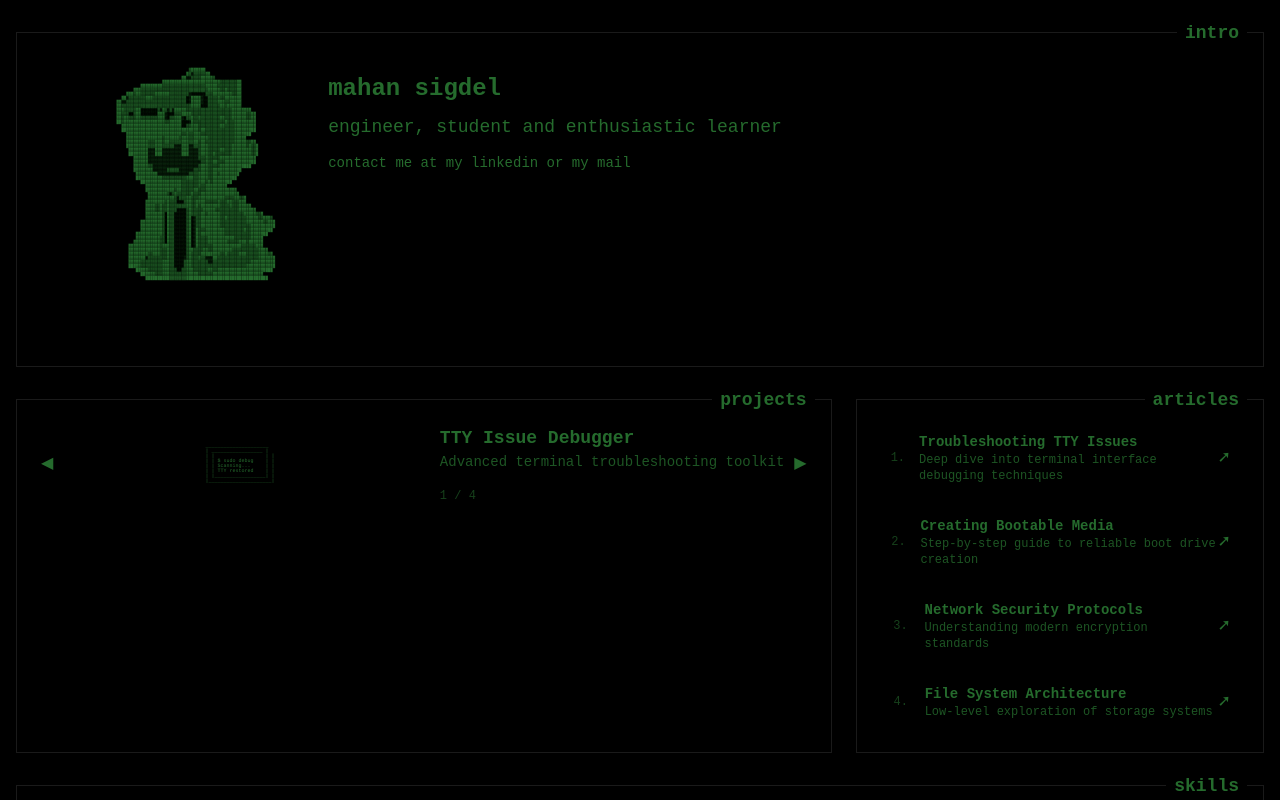
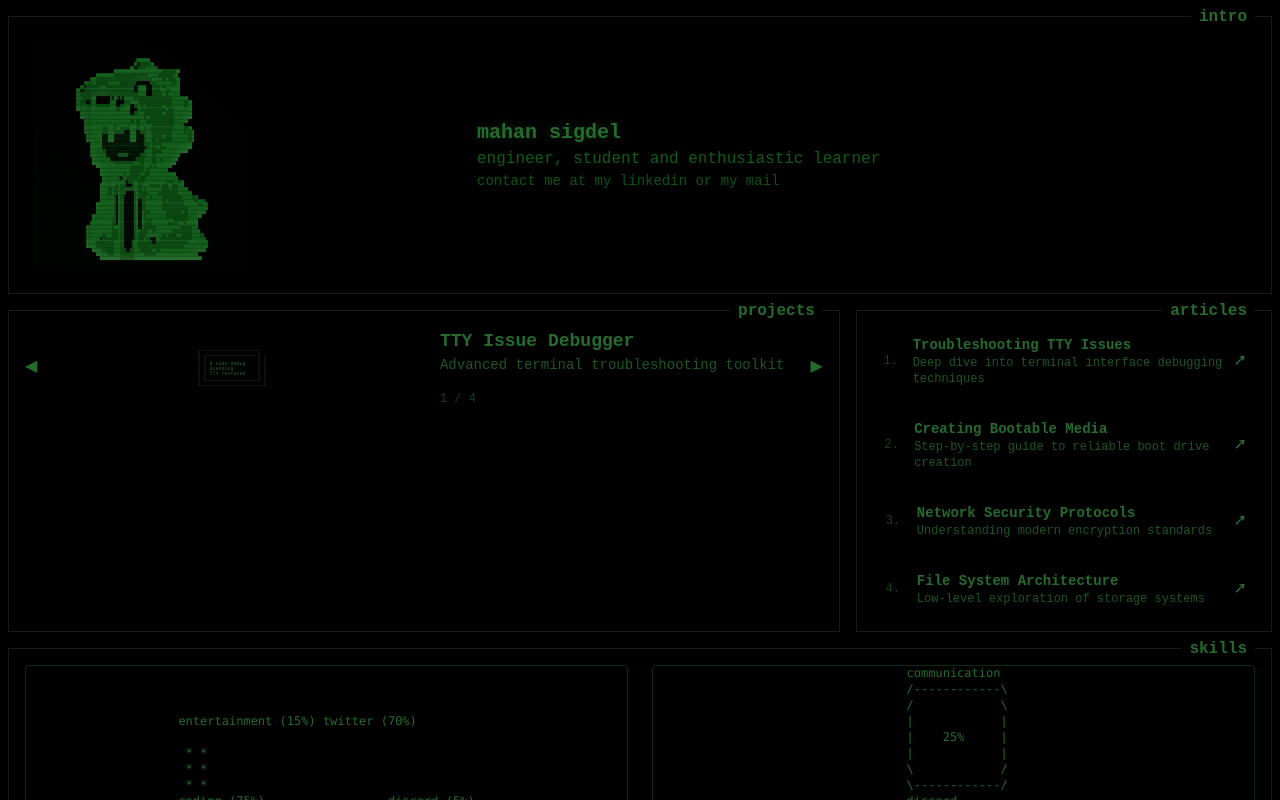
Before and after one commit to ByapakSigdel/portfolio-new, a Next.js app: page / in a window 1280 px wide. Shown: the top 800 px of the page. Built offline with nearby package versions, Linux system fonts and the light colour scheme.

Commit message:
commit message

```diff
--- a/src/components/layout/MainLayout.tsx
+++ b/src/components/layout/MainLayout.tsx
@@ -21,7 +21,7 @@ interface CollapsibleProps {
 
 const sectionVariants = {
   hover: {
-    scale: 1.02,
+    scale: 1.01, // Reduced scale effect
     transition: {
       type: "spring",
       stiffness: 300,
@@ -36,7 +36,7 @@ const sectionVariants = {
 
 const glowVariants = {
   hover: {
-    opacity: 0.3,
+    opacity: 0.2,
     transition: { duration: 0.3 }
   },
   initial: {
@@ -62,7 +62,7 @@ export default function MainLayout() {
 
   const BorderSection = ({ title, children, className = "" }: BorderSectionProps) => (
     <motion.div
-      className={`relative border border-[#AEAEAE] border-opacity-15 p-6 ${className}`}
+      className={`relative border border-[#AEAEAE] border-opacity-15 p-3 md:p-4 ${className}`} // Reduced padding
       variants={sectionVariants}
       whileHover="hover"
       initial="initial"
@@ -74,11 +74,11 @@ export default function MainLayout() {
       />
 
       <div className="absolute top-0 right-4 transform -translate-y-1/2 bg-black px-2">
-        <span className="text-lg text-[#256B2D] font-bold">{title}</span>
+        <span className="text-sm md:text-base text-[#256B2D] font-bold">{title}</span> {/* Reduced font size */}
       </div>
 
       <motion.div
-        whileHover={{ scale: 1.01 }}
+        whileHover={{ scale: 1.005 }} // Minimal scale effect
         transition={{ type: "spring", stiffness: 400 }}
       >
         {children}
@@ -88,15 +88,15 @@ export default function MainLayout() {
 
   return (
     <div className="min-h-screen bg-black text-[#256B2D] overflow-x-hidden">
-      <div className="max-w-screen-2xl mx-auto px-4 py-8 w-full">
+      <div className="max-w-screen-xl mx-auto px-2 py-4 w-full"> {/* Reduced padding and max width */}
 
         {isDesktop && (
-          <div className="flex flex-col gap-8 w-full">
+          <div className="flex flex-col gap-4 w-full"> {/* Reduced gap */}
             <BorderSection title="intro" className="w-full">
               <HeroSection />
             </BorderSection>
 
-            <div className="flex gap-6 w-full">
+            <div className="flex gap-4 w-full"> {/* Reduced gap */}
               <BorderSection title="projects" className="w-2/3">
                 <ProjectsSection />
               </BorderSection>
@@ -113,7 +113,7 @@ export default function MainLayout() {
         )}
 
         {isTablet && (
-          <div className="flex flex-col gap-6 w-full">
+          <div className="flex flex-col gap-4 w-full"> {/* Reduced gap */}
             <BorderSection title="intro"><HeroSection /></BorderSection>
             <BorderSection title="projects"><ProjectsSection /></BorderSection>
             <BorderSection title="skills"><GraphsSection /></BorderSection>
@@ -122,7 +122,7 @@ export default function MainLayout() {
         )}
 
         {isMobile && (
-          <div className="flex flex-col gap-4 w-full">
+          <div className="flex flex-col gap-3 w-full"> {/* Reduced gap */}
             <BorderSection title="intro">
               <Collapsible defaultOpen={true} isSmallPhone={isSmallPhone}>
                 <HeroSection />
@@ -162,31 +162,31 @@ function Collapsible({ children, defaultOpen = false, isSmallPhone }: Collapsibl
 
   return (
     <motion.div
-      initial={{ opacity: 0.5 }}
+      initial={{ opacity: 0.7 }}
       animate={{ opacity: 1 }}
-      transition={{ duration: 0.3 }}
+      transition={{ duration: 0.2 }}
     >
       <div
-        className="flex justify-end cursor-pointer mb-2"
+        className="flex justify-end cursor-pointer mb-1" // Reduced margin
         onClick={() => setIsOpen(!isOpen)}
       >
         <motion.span
-          className="text-[#256B2D]"
-          whileHover={{ scale: 1.1 }}
+          className="text-[#256B2D] text-xs" // Reduced text size
+          whileHover={{ scale: 1.05 }} // Reduced hover effect
         >
-          {isOpen ? '▲' : '▼'} {!isOpen && <span className="text-sm opacity-70">tap to expand</span>}
+          {isOpen ? '▲' : '▼'} {!isOpen && <span className="text-xs opacity-70">tap to expand</span>}
         </motion.span>
       </div>
 
       <motion.div
         initial={{ height: 0 }}
-        animate={{ height: isOpen ? 'auto' : 48 }}
+        animate={{ height: isOpen ? 'auto' : 32 }} // Reduced collapsed height
         transition={{ type: "spring", stiffness: 300 }}
         className="overflow-hidden"
       >
         {isOpen ? children : (
-          <div className="h-12 flex items-center justify-center">
-            <span className="text-[#256B2D] opacity-50">Content collapsed</span>
+          <div className="h-8 flex items-center justify-center"> {/* Reduced height */}
+            <span className="text-[#256B2D] opacity-50 text-xs">Content collapsed</span>
           </div>
         )}
       </motion.div>
--- a/src/components/sections/HeroSection.tsx
+++ b/src/components/sections/HeroSection.tsx
@@ -2,7 +2,6 @@
 import React from 'react';
 
 const HeroSection = () => {
-  // ASCII art (unchanged)
   const asciiArt = `
 
 
@@ -10,7 +9,7 @@ const HeroSection = () => {
                                                 █▓▒▓▓▓▓▓██
                                               ██▒▒▓▓▓▓█████▓
                                       ████████████████████████▓▓▓▓▓▓▓██
-                             █████████▓▓▓▓▓▓▓▓▓▓▓▓▓▓▓▓▓▓█████▓▓▓▓▓▓▓▓██
+                             █████████▓▓▓▓▓▓▓▓▓▓▓▓▓▓▓▓▓█████▓▓▓▓▓▓▓▓██
                           ███▓▓▓▓▓▓▓▓▓▓▓▓▓▓▓▓▓▓▓▓▓▓▓▓▓▓▓▓█████▓▓█▓▓▓▓██
                        ███▓██▓▓▓▓▓▓██████▓▓▓▓▓▓▓▓▒░░░░░░▓▓▓████████▓▓██
                      ██▒▓▓▓▓▓▓▓███▓▓▓▓▓▓▓▓▓▓▓▓▓▓░▒████▒░░▓▓▓▓█▓▓███████
@@ -51,9 +50,9 @@ const HeroSection = () => {
                            ██████████▓▓░█▓▓░░░░░▓█░▒█▓▓▓▓███████████▓▓▓▓▓▓▓█████
                           ███████████▓▓░█▓▓░░░░░▓█░▒█▓▓▓▓████████▓▓▓▓▓███▓██████
                         █████████████▓███▓▓░░░░░▓█░▒█▓▓▓▓▓▓████████████▓▓▓▓▓▓███
-                        █████████████▓▓▓█▓▓░░░░░▓██▓▓▓▓██▓▓████████▓▓▓▓▓▓▓▓▓▓▓████
-                        ████████▓▓███▓▓▓█▓▓░░░░░▓█▓▓▓▓████████▓▓█▓▓▓▓▓███▓▓▓▓▓████▓█
-                        ███████▒▓▓▓▓▓▓▓▓█▓▓░░░░▒▓█▓▓▓█▓▓▒▒▒██▓▓▓▓▓▓▓▓▓▓▓▓▓▓▓▓▓███████
+                        █████████████▓▓▓█▓▓░░░░░▓██▓▓▓▓██▓▓████████▓▓▓▓▓▓▓▓▓▓████
+                        ████████▓▓███▓▓▓█▓▓░░░░░▓█▓▓▓▓████████▓▓█▓▓▓▓███▓▓▓▓▓████▓█
+                        ███████▒▓▓▓▓▓▓▓▓█▓▓░░░░▒▓█▓▓▓█▓▓▒▒▒██▓▓▓▓▓▓▓▓▓▓▓▓▓▓▓▓███████
                         █████▓▓▓▓▓▓▓▓▓███▓▓░░░░▓██▓▓▓▓▓▓▓▒▒▓▓▓▓▓▓▓▓▓▓▓▓▓▓▓▓██████████
                         █████▓▓▓▓▓▓▓▓▓███▓▓░░░░▓██▓▓▓▓▓▓▓▓▓▓▓▓▓▓▓▓▓▓▓▓▓▓▓████████████
                            █████▓▓▓▓▓▓███▓▓▓░░▓▓███▓▓▓▓▓▓██▓▓███████████████████████
@@ -63,40 +62,43 @@ const HeroSection = () => {
 
   return (
     <section className="w-full">
-      {/* Use flex with column direction on small screens and row on larger screens */}
-      <div className="flex flex-col md:flex-row items-center md:items-start">
-        {/* ASCII Art container - full width on mobile, partial on desktop */}
-        <div className="w-full md:w-2/5 flex justify-center md:justify-start mb-6 md:mb-0">
-          <div className="overflow-hidden">
-            {/* ASCII art content with responsive styling */}
-            <div
-              className="text-[#256B2D] font-mono whitespace-pre mx-auto md:mx-0"
-              style={{
-                textShadow: '0 0 5px rgba(0, 0, 0, 1)',
-                fontFamily: '"Courier New", monospace',
-                fontSize: '5px', // Small font size
-                lineHeight: '5px', // Matching line height
-                letterSpacing: '0px',
-                textRendering: 'geometricPrecision',
-                fontKerning: 'none',
-                fontVariantLigatures: 'none',
-                transform: 'scale(0.8)', // Scale down
-                transformOrigin: 'center top', // Center on mobile, left top on desktop
-                maxWidth: '100%',
-                display: 'block'
-              }}
-              dangerouslySetInnerHTML={{ __html: asciiArt }}
-            />
+      <div className="flex flex-col md:flex-row items-center md:items-center gap-0 md:gap-2">
+        {/* ASCII Art Container - reduced padding and size */}
+        <div className="w-1/2 md:w-2/5 flex justify-center md:justify-start">
+          <div className="p-1 md:p-2 bg-black/20 backdrop-blur-sm rounded-lg">
+            <div className="relative w-full flex justify-center">
+              <pre
+                className="text-[#256B2D] font-mono whitespace-pre block mx-auto"
+                style={{
+                  textShadow: '0 0 6px rgba(37, 107, 45, 0.4), 0 0 10px rgba(37, 107, 45, 0.3)',
+                  fontFamily: '"Courier New", monospace',
+                  fontSize: '3.5px', // Reduced font size
+                  lineHeight: '4px', // Reduced line height
+                  transform: 'scale(0.95)',
+                  transformOrigin: 'center center',
+                  letterSpacing: '0px' // Tighter letter spacing
+                }}
+                dangerouslySetInnerHTML={{ __html: asciiArt }}
+              />
+              <div className="absolute inset-0 pointer-events-none"
+                style={{
+                  background: 'linear-gradient(45deg, rgba(37,107,45,0.03) 0%, rgba(0,0,0,0.02) 100%)',
+                  mixBlendMode: 'screen'
+                }}
+              />
+            </div>
           </div>
         </div>
 
-        {/* Introduction text - full width on mobile, partial on desktop */}
-        <div className="w-full md:w-3/5 md:-ml-48 px-4 md:px-0 text-center md:text-left mt-4">
-          <h2 className="text-2xl font-bold mb-2 text-[#256B2D]">mahan sigdel</h2>
-          <p className="text-lg mb-3 text-[#256B2D]">
+        {/* Text Content - adjusted positioning and spacing */}
+        <div className="w-1/2 md:w-3/5 px-1 md:px-0 md:-ml-12">
+          <h2 className="text-lg md:text-xl font-bold text-[#256B2D] drop-shadow-[0_0_4px_rgba(37,107,45,0.4)]">
+            mahan sigdel
+          </h2>
+          <p className="text-sm md:text-base text-[#256B2D]/90 contrast-125 mt-0">
             engineer, student and enthusiastic learner
           </p>
-          <p className="mb-2 text-[#256B2D] text-sm">
+          <p className="text-xs md:text-sm text-[#256B2D]/80 contrast-125 mt-0">
             contact me at my linkedin or my mail
           </p>
         </div>
```
